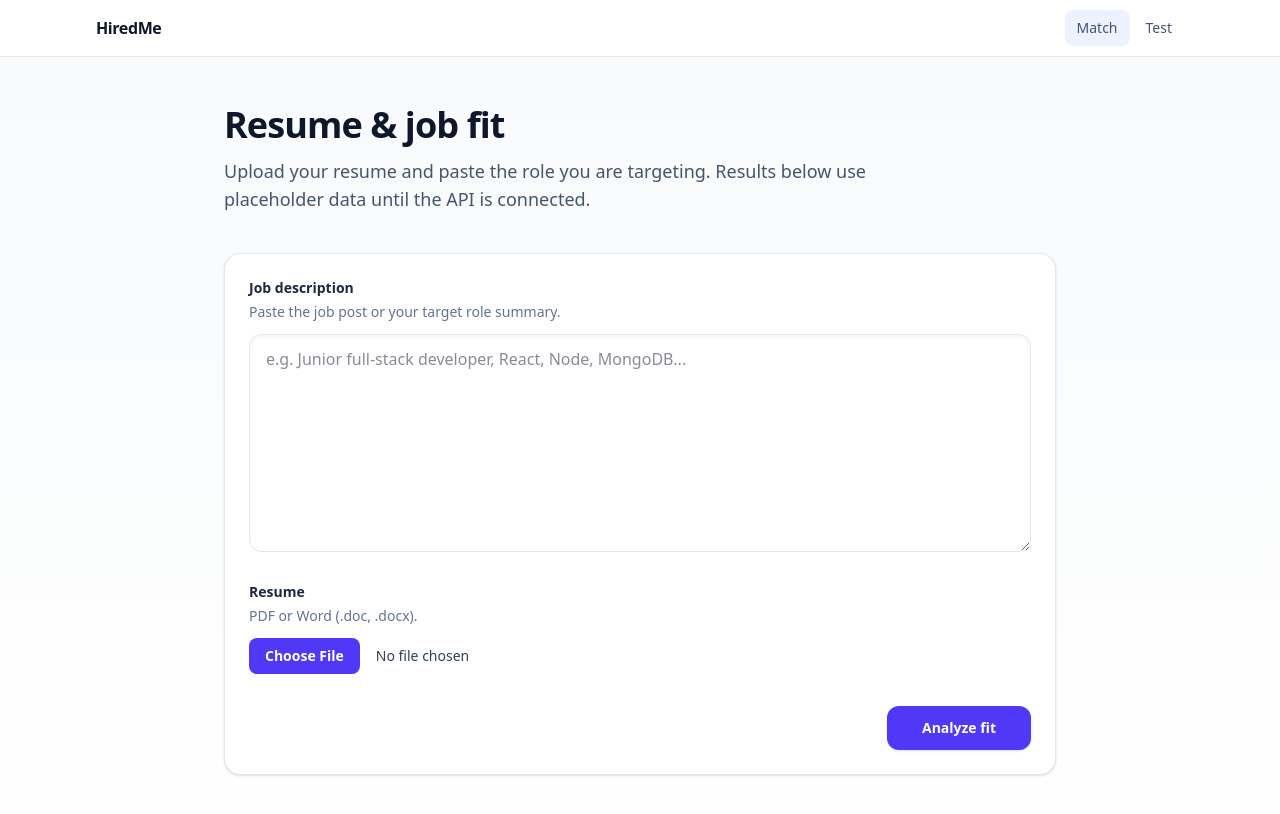
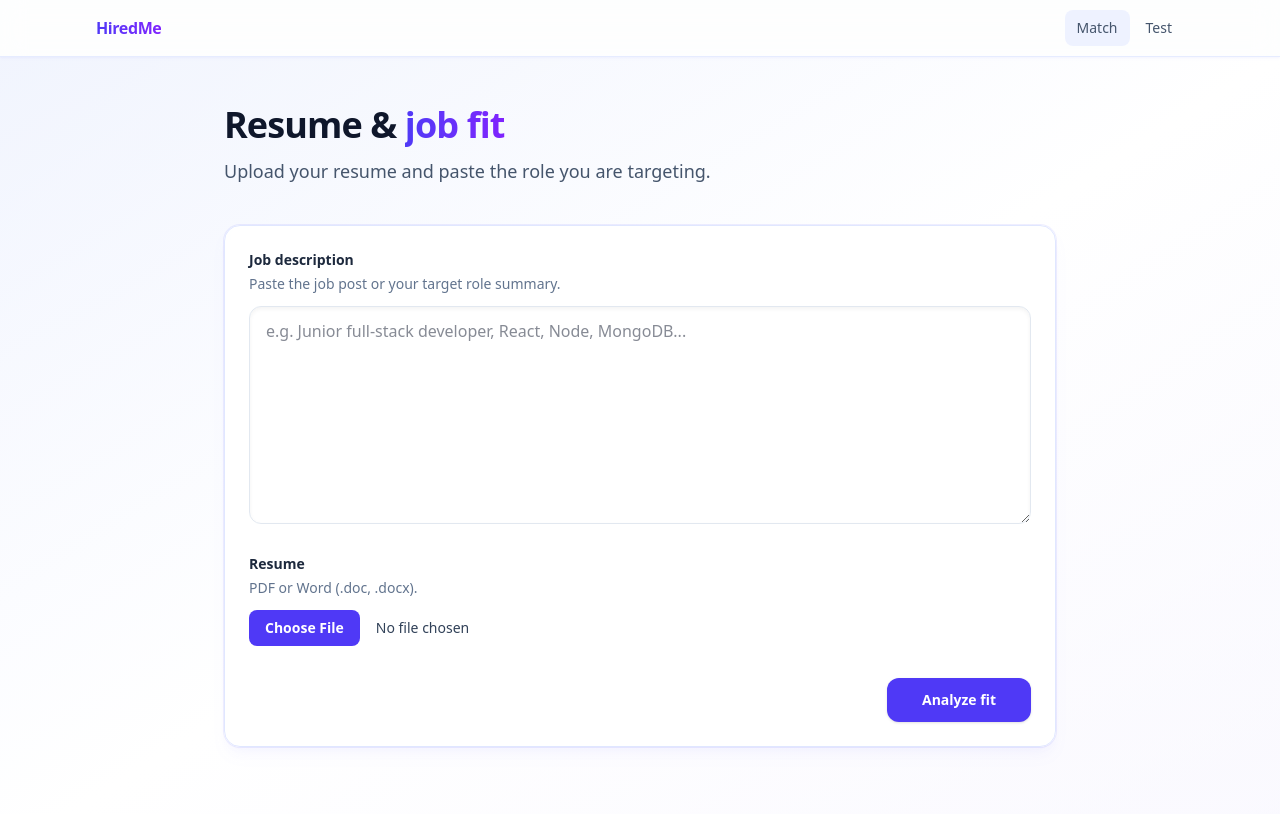
Before and after one commit to shirher0203/HiredMe, a React (Vite) app in the folder client/: page /match in a window 1280 px wide. Shown: the top 814 px of the page. Built offline with nearby package versions, Linux system fonts and the light colour scheme.

Commit message:
added overall-fit from ai results

```diff
--- a/client/src/components/AppLayout.tsx
+++ b/client/src/components/AppLayout.tsx
@@ -8,10 +8,10 @@ const activeClass =
 
 export function AppLayout() {
   return (
-    <div className="flex min-h-screen flex-col bg-white">
-      <header className="sticky top-0 z-10 border-b border-slate-200 bg-white/95 backdrop-blur supports-[backdrop-filter]:bg-white/80">
+    <div className="flex min-h-screen flex-col bg-gradient-to-b from-slate-50 to-white">
+      <header className="sticky top-0 z-10 border-b border-indigo-100/80 bg-white/90 shadow-sm shadow-indigo-500/5 backdrop-blur-md supports-[backdrop-filter]:bg-white/75">
         <div className="mx-auto flex h-14 max-w-6xl items-center justify-between gap-6 px-4 sm:px-6 lg:px-8">
-          <span className="text-base font-semibold tracking-tight text-slate-900">
+          <span className="bg-gradient-to-r from-indigo-600 to-violet-600 bg-clip-text text-base font-semibold tracking-tight text-transparent">
             HiredMe
           </span>
           <nav className="flex items-center gap-1" aria-label="Main">
--- a/client/src/pages/FitPreviewPage.tsx
+++ b/client/src/pages/FitPreviewPage.tsx
@@ -58,8 +58,8 @@ function SkillChips({
 
 function JobCard({ job }: { job: JobAnalysis }) {
   return (
-    <section className="rounded-2xl border border-slate-200 bg-white p-6 shadow-sm">
-      <h2 className="text-lg font-semibold text-slate-900">Analyzed role</h2>
+    <section className="rounded-2xl border border-violet-100 bg-gradient-to-br from-white to-violet-50/40 p-6 shadow-md shadow-violet-500/5 ring-1 ring-violet-500/10">
+      <h2 className="text-lg font-semibold text-violet-950">Analyzed role</h2>
       <p className="mt-1 text-sm text-slate-600">{job.summary}</p>
       <dl className="mt-4 grid gap-3 text-sm sm:grid-cols-2">
         <div>
@@ -76,7 +76,7 @@ function JobCard({ job }: { job: JobAnalysis }) {
             {job.requiredSkills.map((s) => (
               <span
                 key={s}
-                className="rounded-md border border-slate-200 bg-slate-50 px-2 py-0.5 text-slate-800"
+                className="rounded-md border border-indigo-100 bg-indigo-50/80 px-2 py-0.5 text-indigo-950"
               >
                 {s}
               </span>
@@ -89,7 +89,7 @@ function JobCard({ job }: { job: JobAnalysis }) {
             {job.advantageSkills.map((s) => (
               <span
                 key={s}
-                className="rounded-md border border-slate-200 bg-slate-50 px-2 py-0.5 text-slate-800"
+                className="rounded-md border border-violet-100 bg-violet-50/80 px-2 py-0.5 text-violet-950"
               >
                 {s}
               </span>
@@ -103,37 +103,37 @@ function JobCard({ job }: { job: JobAnalysis }) {
 
 function MatchSection({ match }: { match: MatchAnalysis }) {
   return (
-    <section className="rounded-2xl border border-slate-200 bg-white p-6 shadow-sm">
+    <section className="rounded-2xl border border-indigo-100 bg-gradient-to-br from-white to-indigo-50/50 p-6 shadow-md shadow-indigo-500/5 ring-1 ring-indigo-500/10">
       <div className="flex flex-col gap-4 sm:flex-row sm:items-end sm:justify-between">
         <div>
-          <p className="text-sm font-medium text-slate-500">Overall fit</p>
-          <p className="text-5xl font-bold tracking-tight text-slate-900">
+          <p className="text-sm font-medium text-indigo-600/90">Overall fit</p>
+          <p className="text-5xl font-bold tracking-tight text-indigo-900">
             {match.finalScore}
-            <span className="text-2xl font-semibold text-slate-400">/100</span>
+            <span className="text-2xl font-semibold text-indigo-300">/100</span>
           </p>
         </div>
         <p className="max-w-xl text-sm text-slate-600">
           Final score blends{" "}
-          <strong className="font-semibold text-slate-800">70%</strong> skill
+          <strong className="font-semibold text-emerald-800">70%</strong> skill
           overlap and{" "}
-          <strong className="font-semibold text-slate-800">30%</strong> AI
+          <strong className="font-semibold text-violet-800">30%</strong> AI
           semantic match.
         </p>
       </div>
       <div className="mt-6 grid gap-4 sm:grid-cols-2">
-        <div className="rounded-xl border border-slate-100 bg-slate-50 p-4">
-          <p className="text-xs font-semibold uppercase tracking-wide text-slate-500">
+        <div className="rounded-xl border border-emerald-100 bg-emerald-50/70 p-4">
+          <p className="text-xs font-semibold uppercase tracking-wide text-emerald-700/80">
             Skill overlap
           </p>
-          <p className="mt-1 text-3xl font-semibold text-slate-900">
+          <p className="mt-1 text-3xl font-semibold text-emerald-900">
             {match.algorithmicScore}
           </p>
         </div>
-        <div className="rounded-xl border border-slate-100 bg-slate-50 p-4">
-          <p className="text-xs font-semibold uppercase tracking-wide text-slate-500">
+        <div className="rounded-xl border border-violet-100 bg-violet-50/70 p-4">
+          <p className="text-xs font-semibold uppercase tracking-wide text-violet-700/80">
             AI semantic score
           </p>
-          <p className="mt-1 text-3xl font-semibold text-slate-900">
+          <p className="mt-1 text-3xl font-semibold text-violet-900">
             {match.aiSemanticScore}
           </p>
         </div>
@@ -155,8 +155,8 @@ function MatchSection({ match }: { match: MatchAnalysis }) {
           variant="advantage"
         />
       </div>
-      <div className="mt-8 border-t border-slate-100 pt-6">
-        <h3 className="text-sm font-semibold text-slate-700">Explanation</h3>
+      <div className="mt-8 border-t border-indigo-100 pt-6">
+        <h3 className="text-sm font-semibold text-indigo-900">Explanation</h3>
         <p className="mt-2 text-sm leading-relaxed text-slate-700">
           {match.explanation}
         </p>
@@ -218,21 +218,23 @@ export function FitPreviewPage() {
   }
 
   return (
-    <div className="min-h-screen bg-gradient-to-b from-slate-50 to-white">
+    <div className="min-h-screen bg-gradient-to-br from-indigo-50/70 via-white to-violet-50/50">
       <div className="mx-auto max-w-4xl px-4 py-12 sm:px-6 lg:px-8">
         <header className="mb-10">
           <h1 className="text-3xl font-bold tracking-tight text-slate-900 sm:text-4xl">
-            Resume & job fit
+            Resume &{" "}
+            <span className="bg-gradient-to-r from-indigo-600 to-violet-600 bg-clip-text text-transparent">
+              job fit
+            </span>
           </h1>
           <p className="mt-3 max-w-2xl text-lg text-slate-600">
-            Upload your resume and paste the role you are targeting. Results below
-            use placeholder data until the API is connected.
+            Upload your resume and paste the role you are targeting.
           </p>
         </header>
 
         <form
           onSubmit={onSubmit}
-          className="rounded-2xl border border-slate-200 bg-white p-6 shadow-sm"
+          className="rounded-2xl border border-indigo-100 bg-white/90 p-6 shadow-lg shadow-indigo-500/5 ring-1 ring-indigo-500/10 backdrop-blur-sm"
           noValidate
         >
           <div className="space-y-6">
--- a/client/src/pages/TestPage.tsx
+++ b/client/src/pages/TestPage.tsx
@@ -1,12 +1,16 @@
 export function TestPage() {
   return (
+    <div className="min-h-full bg-gradient-to-br from-indigo-50/50 via-white to-violet-50/40">
       <div className="mx-auto max-w-4xl px-4 py-12 sm:px-6 lg:px-8">
         <h1 className="text-3xl font-bold tracking-tight text-slate-900">
+          <span className="bg-gradient-to-r from-indigo-600 to-violet-600 bg-clip-text text-transparent">
             Tests
+          </span>
         </h1>
         <p className="mt-3 text-lg text-slate-600">
           Interview and role tests will appear here.
         </p>
       </div>
+    </div>
   );
 }
```
Lines whose indentation alone changed are shown as unchanged.
